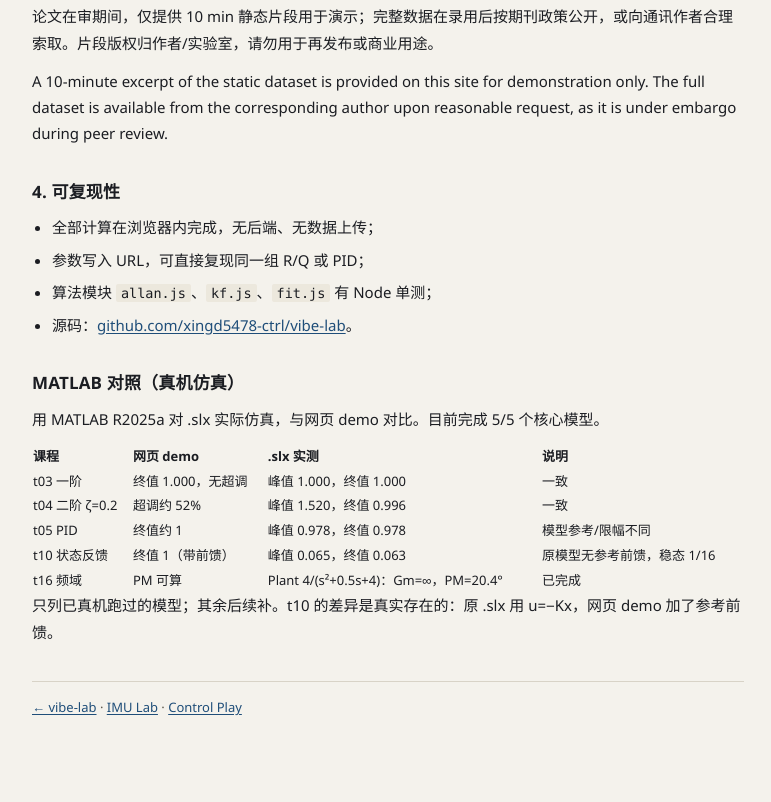
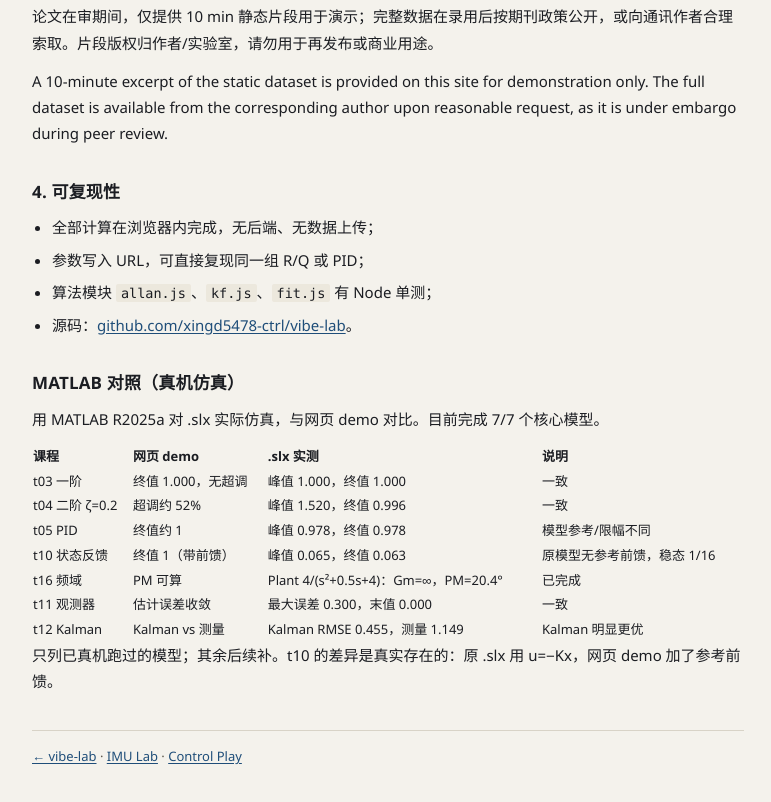
Before and after one commit to xingd5478-ctrl/vibe-lab, a website: page about/index.html in a window 1280 px wide. Shown: the part 1089-1891 px from the top of the page, without its empty margins (252-1023 px from the left). Before the commit the page ends 1864 px from the top, so only its background shows below. Drawn offline with Linux system fonts and the light colour scheme.

Commit message:
docs: add observer and Kalman MATLAB metrics

```diff
--- a/about/index.html
+++ b/about/index.html
@@ -64,7 +64,7 @@
 
     <section class="panel" style="margin-top:24px">
 <h2>MATLAB 对照（真机仿真）</h2>
-<p>用 MATLAB R2025a 对 .slx 实际仿真，与网页 demo 对比。目前完成 5/5 个核心模型。</p>
+<p>用 MATLAB R2025a 对 .slx 实际仿真，与网页 demo 对比。目前完成 7/7 个核心模型。</p>
 <table style="width:100%;border-collapse:collapse;font-size:13px">
 <thead><tr><th align="left">课程</th><th align="left">网页 demo</th><th align="left">.slx 实测</th><th align="left">说明</th></tr></thead>
 <tbody>
@@ -73,6 +73,8 @@
 <tr><td>t05 PID</td><td>终值约 1</td><td>峰值 0.978，终值 0.978</td><td>模型参考/限幅不同</td></tr>
 <tr><td>t10 状态反馈</td><td>终值 1（带前馈）</td><td>峰值 0.065，终值 0.063</td><td>原模型无参考前馈，稳态 1/16</td></tr>
 <tr><td>t16 频域</td><td>PM 可算</td><td>Plant 4/(s²+0.5s+4)：Gm=∞，PM=20.4°</td><td>已完成</td></tr>
+<tr><td>t11 观测器</td><td>估计误差收敛</td><td>最大误差 0.300，末值 0.000</td><td>一致</td></tr>
+<tr><td>t12 Kalman</td><td>Kalman vs 测量</td><td>Kalman RMSE 0.455，测量 1.149</td><td>Kalman 明显更优</td></tr>
 </tbody></table>
 <p class="hint">只列已真机跑过的模型；其余后续补。t10 的差异是真实存在的：原 .slx 用 u=−Kx，网页 demo 加了参考前馈。</p>
 </section>
```
